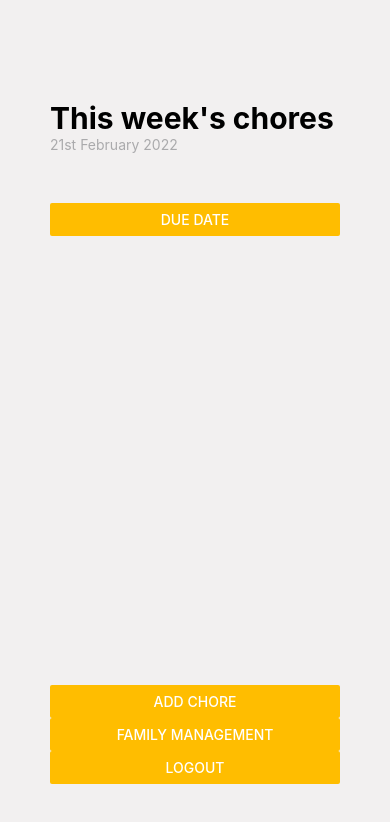
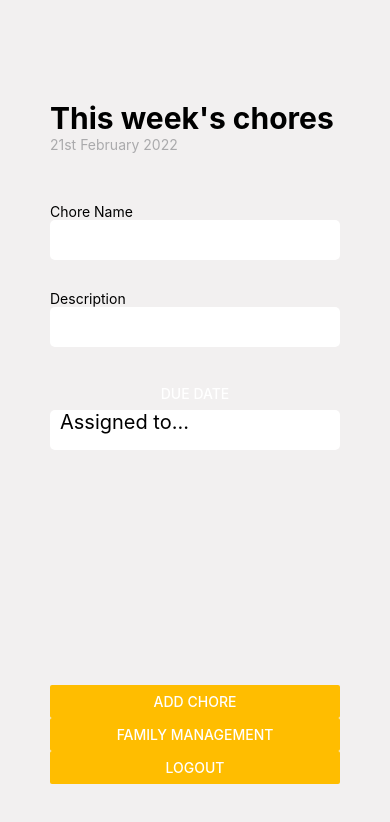
Before and after one commit to SchoolOfCode/final-project-repo-node-of-ingenuity-room-17, a React Native app in the folder myTribe-Front-End/: screen / in a window 390 px wide. Shown: the top 822 px of the page. Built offline with nearby package versions, Linux system fonts and the light colour scheme.

Commit message:
issues with dropdown modal

```diff
--- /dev/null
+++ b/myTribe-Front-End/components/ModalPicker.js
@@ -0,0 +1,60 @@
+import {
+  StyleSheet,
+  Text,
+  View,
+  TouchableOpacity,
+  Dimensions,
+  ScrollView,
+} from "react-native";
+import React from "react";
+
+const OPTIONS = ["Eleanor", "Samuel", "Billy", "Brianna"];
+const WIDTH = Dimensions.get("window").width;
+const HEIGHT = Dimensions.get("window").height;
+
+const ModalPicker = (props) => {
+  const onPressItem = (option) => {
+    props.changeModalVisible(false);
+    props.setData(option);
+  };
+
+  const option = OPTIONS.map((item, index) => {
+    return (
+      <TouchableOpacity>
+        key={index}
+        onPress{() => onPressItem(item)}
+        <Text style={styles.text}>{item}</Text>
+      </TouchableOpacity>
+    );
+  });
+  return (
+    <TouchableOpacity
+      style={styles.container}
+      onPress={() => props.changeModalVisible(false)}
+    >
+      <View style={[styles.modal, { width: WIDTH - 20, height: HEIGHT / 2 }]}>
+        <ScrollView>{option}</ScrollView>
+      </View>
+    </TouchableOpacity>
+  );
+};
+
+export default ModalPicker;
+
+const styles = StyleSheet.create({
+  container: {
+    flex: 1,
+    alignItems: "center",
+    justifyContent: "center",
+  },
+  modal: {
+    backgroundColor: "white",
+    borderRadius: 10,
+    alignItems: "center",
+    justifyContent: "center",
+  },
+  text: {
+    color: "orange",
+    fontSize: 18,
+  },
+});
--- a/myTribe-Front-End/screens/AddChores.js
+++ b/myTribe-Front-End/screens/AddChores.js
@@ -5,15 +5,28 @@ import {
   Button,
   KeyboardAvoidingView,
   ScrollView,
+  TextInput,
+  Modal,
+  TouchableOpacity,
 } from "react-native";
 import { useEffect, useState } from "react";
 import DateTimePicker from "@react-native-community/datetimepicker";
+import ModalPicker from "../components/ModalPicker";
 
 export default function AddChores() {
   const [date, setDate] = useState(new Date());
   const [mode, setMode] = useState("date");
   const [show, setShow] = useState(false);
   const [text, setText] = useState("");
+  const [chooseData, setChooseData] = useState("Assigned to...");
+  const [isModalVisible, setIsModalVisible] = useState(false);
+
+  const setData = (option) => {
+    setChooseData(option);
+  };
+  const changeModalVisible = (bool) => {
+    setIsModalVisible(bool);
+  };
 
   const onChange = (e, selectedDate) => {
     const currentDate = selectedDate || date;
@@ -37,11 +50,16 @@ export default function AddChores() {
       <Text style={styles.heading}>This week's chores</Text>
       <Text style={styles.date}>21st February 2022</Text>
       <ScrollView showsVerticalScrollIndicator={false} style={styles.choreList}>
+        <Text style={styles.subheading}>Chore Name</Text>
+        <TextInput style={styles.input}></TextInput>
+        <Text style={styles.subheading}>Description</Text>
+        <TextInput style={styles.input}></TextInput>
         <Button
-          title="due date"
-          color="#FFBD00"
+          title="Due Date"
+          color={styles.date}
           onPress={() => showMode("date")}
         ></Button>
+        {/* This allows the button to render the date */}
         {show && (
           <DateTimePicker
             testID="dateTimePicker"
@@ -52,6 +70,23 @@ export default function AddChores() {
             onChange={onChange}
           />
         )}
+        <TouchableOpacity
+          style={styles.input}
+          onPress={() => changeModalVisible(true)}
+        >
+          <Text style={styles.text}>{chooseData}</Text>
+        </TouchableOpacity>
+        <Modal
+          transparent={true}
+          animationType="fade"
+          visible={isModalVisible}
+          nRequestClose={() => changeModalVisible(false)}
+        >
+          <ModalPicker
+            changeModalVisible={changeModalVisible}
+            setData={setData}
+          />
+        </Modal>
       </ScrollView>
       <View style={styles.btnContainer}>
         <Button title="add chore" color="#FFBD00" />
@@ -76,6 +111,15 @@ const styles = StyleSheet.create({
     fontSize: 30,
     fontWeight: "bold",
   },
+  subHeading: {
+    fontSize: 24,
+    color: "white",
+  },
+
+  text: {
+    fontSize: 20,
+    color: "black",
+  },
 
   date: {
     color: "#AAAAAC",
@@ -89,4 +133,17 @@ const styles = StyleSheet.create({
     paddingTop: 10,
     paddingBottom: 10,
   },
+
+  input: {
+    width: "100%",
+    height: 40,
+    backgroundColor: "white",
+    borderRadius: 5,
+    paddingLeft: 10,
+    paddingRight: 10,
+    marginBottom: 30,
+  },
+  modal: {
+    backgroundColor: "white",
+  },
 });
```
